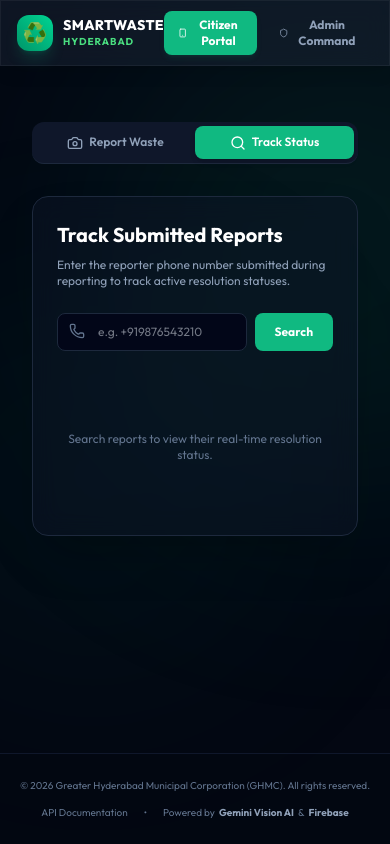
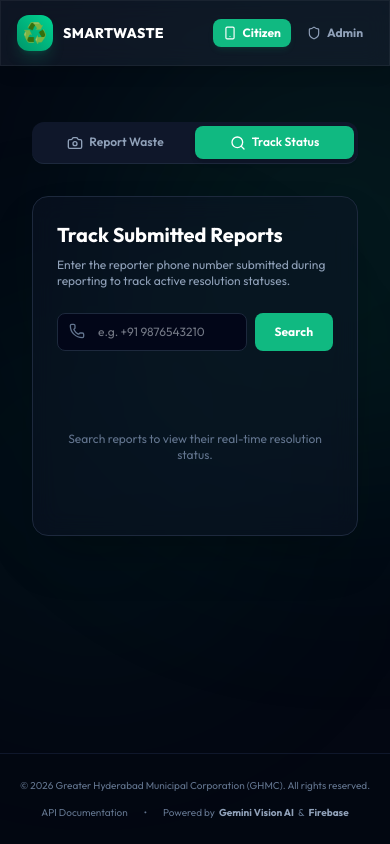
Before and after one commit to arif-900/Snap-Waste-Management-, a React (Vite) app in the folder frontend/: page / in a window 390 px wide. Both pictures are taken after a click on the button "Track Status". Shown: the top 844 px of the page. Built offline with nearby package versions, Linux system fonts and the light colour scheme; no server answers.

Commit message:
feat: make frontend responsive and mobile UI friendly

```diff
--- a/frontend/src/App.jsx
+++ b/frontend/src/App.jsx
@@ -23,33 +23,35 @@ function App() {
             </div>
             <div>
               <span className="font-sans font-extrabold text-sm tracking-wide text-white uppercase block leading-none">SmartWaste</span>
-              <span className="font-sans font-bold text-[10px] text-brand-400 tracking-widest uppercase block mt-0.5">Hyderabad</span>
+              <span className="font-sans font-bold text-[10px] text-brand-400 tracking-widest uppercase hidden sm:block mt-0.5">Hyderabad</span>
             </div>
           </div>
 
           {/* Toggle Switches */}
-          <nav className="flex items-center gap-2">
+          <nav className="flex items-center gap-1.5 sm:gap-2">
             <button
               onClick={() => setView('citizen')}
-              className={`flex items-center gap-1.5 px-3.5 py-1.5 rounded-lg text-xs font-bold transition-all cursor-pointer ${
+              className={`flex items-center gap-1.5 px-2.5 sm:px-3.5 py-1.5 rounded-lg text-xs font-bold transition-all cursor-pointer ${
                 view === 'citizen'
                   ? 'bg-brand-500 text-white shadow-md shadow-brand-500/10'
                   : 'text-slate-400 hover:text-white hover:bg-slate-900/60'
               }`}
             >
               <Smartphone className="w-3.5 h-3.5" />
-              Citizen Portal
+              <span className="hidden sm:inline">Citizen Portal</span>
+              <span className="inline sm:hidden">Citizen</span>
             </button>
             <button
               onClick={() => setView('admin')}
-              className={`flex items-center gap-1.5 px-3.5 py-1.5 rounded-lg text-xs font-bold transition-all cursor-pointer ${
+              className={`flex items-center gap-1.5 px-2.5 sm:px-3.5 py-1.5 rounded-lg text-xs font-bold transition-all cursor-pointer ${
                 view === 'admin'
                   ? 'bg-brand-500 text-white shadow-md shadow-brand-500/10'
                   : 'text-slate-400 hover:text-white hover:bg-slate-900/60'
               }`}
             >
               <Shield className="w-3.5 h-3.5" />
-              Admin Command
+              <span className="hidden sm:inline">Admin Command</span>
+              <span className="inline sm:hidden">Admin</span>
             </button>
           </nav>
         </div>
--- a/frontend/src/pages/AdminDashboard.jsx
+++ b/frontend/src/pages/AdminDashboard.jsx
@@ -26,6 +26,7 @@ const AdminDashboard = () => {
   const [isLoading, setIsLoading] = useState(true);
   const [isUpdatingStatus, setIsUpdatingStatus] = useState(false);
   const [isDeleting, setIsDeleting] = useState(false);
+  const [activeAdminTab, setActiveAdminTab] = useState('map'); // 'map' or 'list' on mobile
 
   // Monitor Auth Session
   useEffect(() => {
@@ -153,7 +154,7 @@ const AdminDashboard = () => {
   if (!session) {
     return (
       <div className="min-h-[70vh] flex items-center justify-center px-4 py-12">
-        <div className="w-full max-w-md bg-slate-900/60 border border-slate-800 p-8 rounded-2xl backdrop-blur-md shadow-2xl">
+        <div className="w-full max-w-md bg-slate-900/60 border border-slate-800 p-6 sm:p-8 rounded-2xl backdrop-blur-md shadow-2xl">
           <div className="text-center mb-8">
             <div className="w-12 h-12 bg-brand-500/10 text-brand-400 border border-brand-500/20 rounded-xl flex items-center justify-center mx-auto mb-3 shadow-lg shadow-brand-500/5">
               <Shield className="w-6 h-6" />
@@ -288,31 +289,67 @@ const AdminDashboard = () => {
         </div>
       </div>
 
+      {/* Mobile view selector */}
+      <div className="lg:hidden flex border border-slate-800 bg-slate-950/80 p-1 rounded-xl mb-4 max-w-sm mx-auto w-full">
+        <button
+          onClick={() => setActiveAdminTab('map')}
+          className={`flex-1 py-2 text-xs font-semibold rounded-lg transition-all text-center cursor-pointer ${
+            activeAdminTab === 'map'
+              ? 'bg-brand-500 text-white shadow-md shadow-brand-500/10'
+              : 'text-slate-400 hover:text-white'
+          }`}
+        >
+          Map View
+        </button>
+        <button
+          onClick={() => setActiveAdminTab('list')}
+          className={`flex-1 py-2 text-xs font-semibold rounded-lg transition-all text-center cursor-pointer ${
+            activeAdminTab === 'list'
+              ? 'bg-brand-500 text-white shadow-md shadow-brand-500/10'
+              : 'text-slate-400 hover:text-white'
+          }`}
+        >
+          {selectedComplaint ? 'Incident Detail' : 'Incidents List'}
+        </button>
+      </div>
+
       {/* Dual Pane Layout */}
       <div className="grid grid-cols-1 lg:grid-cols-12 gap-6 items-stretch">
 
         {/* Map Panel */}
-        <div className="lg:col-span-7 h-[500px] lg:h-[620px] flex flex-col">
+        <div className={`lg:col-span-7 h-[500px] lg:h-[620px] flex flex-col ${activeAdminTab === 'map' ? 'flex' : 'hidden lg:flex'}`}>
           <MapViewer
             complaints={complaints}
             selectedComplaint={selectedComplaint}
-            onSelectComplaint={(complaint) => setSelectedComplaint(complaint)}
+            onSelectComplaint={(complaint) => {
+              setSelectedComplaint(complaint);
+              setActiveAdminTab('list');
+            }}
           />
         </div>
 
         {/* Complaints Directory / Details Section */}
-        <div className="lg:col-span-5 flex flex-col h-[500px] lg:h-[620px] self-stretch gap-4">
+        <div className={`lg:col-span-5 flex flex-col h-[500px] lg:h-[620px] self-stretch gap-4 ${activeAdminTab === 'list' ? 'flex' : 'hidden lg:flex'}`}>
           {selectedComplaint ? (
             /* Detailed view of selected complaint */
             <div className="flex-1 bg-slate-900/40 border border-slate-800 rounded-2xl p-5 backdrop-blur-md shadow-2xl flex flex-col overflow-y-auto">
               <div className="flex items-center justify-between border-b border-slate-800 pb-3 mb-4">
                 <span className="text-[10px] uppercase font-bold text-slate-400">Incident Details</span>
+                <div className="flex items-center gap-3">
+                  <button
+                    onClick={() => setActiveAdminTab('map')}
+                    className="lg:hidden text-xs text-brand-400 hover:text-brand-300 font-semibold flex items-center gap-1 cursor-pointer"
+                  >
+                    <MapPin className="w-3 h-3" />
+                    View on Map
+                  </button>
                   <button
                     onClick={() => setSelectedComplaint(null)}
                     className="text-xs text-slate-400 hover:text-white cursor-pointer"
                   >
                     Close Detail
                   </button>
+                </div>
               </div>
 
               {/* Snapshot image */}
--- a/frontend/src/pages/CitizenReport.jsx
+++ b/frontend/src/pages/CitizenReport.jsx
@@ -611,12 +611,15 @@ const CitizenReport = () => {
             <div className="relative flex-1">
               <Phone className="absolute left-3 top-2.5 w-4 h-4 text-slate-500" />
               <input
-                type="number"
+                type="tel"
+                inputMode="tel"
+                pattern="\+?[0-9\s()-]{7,20}"
+                maxLength={20}
                 required
                 value={searchPhone}
-                onChange={(e) => setSearchPhone(e.target.value)}
+                onChange={(e) => setSearchPhone(e.target.value.replace(/[^0-9+\s()-]/g, ''))}
                 className="w-full bg-slate-950 border border-slate-800 text-slate-200 pl-10 pr-4 py-2.5 rounded-lg text-xs focus:outline-none focus:border-brand-500"
-                placeholder="e.g. +919876543210"
+                placeholder="e.g. +91 9876543210"
               />
             </div>
             <button
```
Lines whose indentation alone changed are shown as unchanged.
